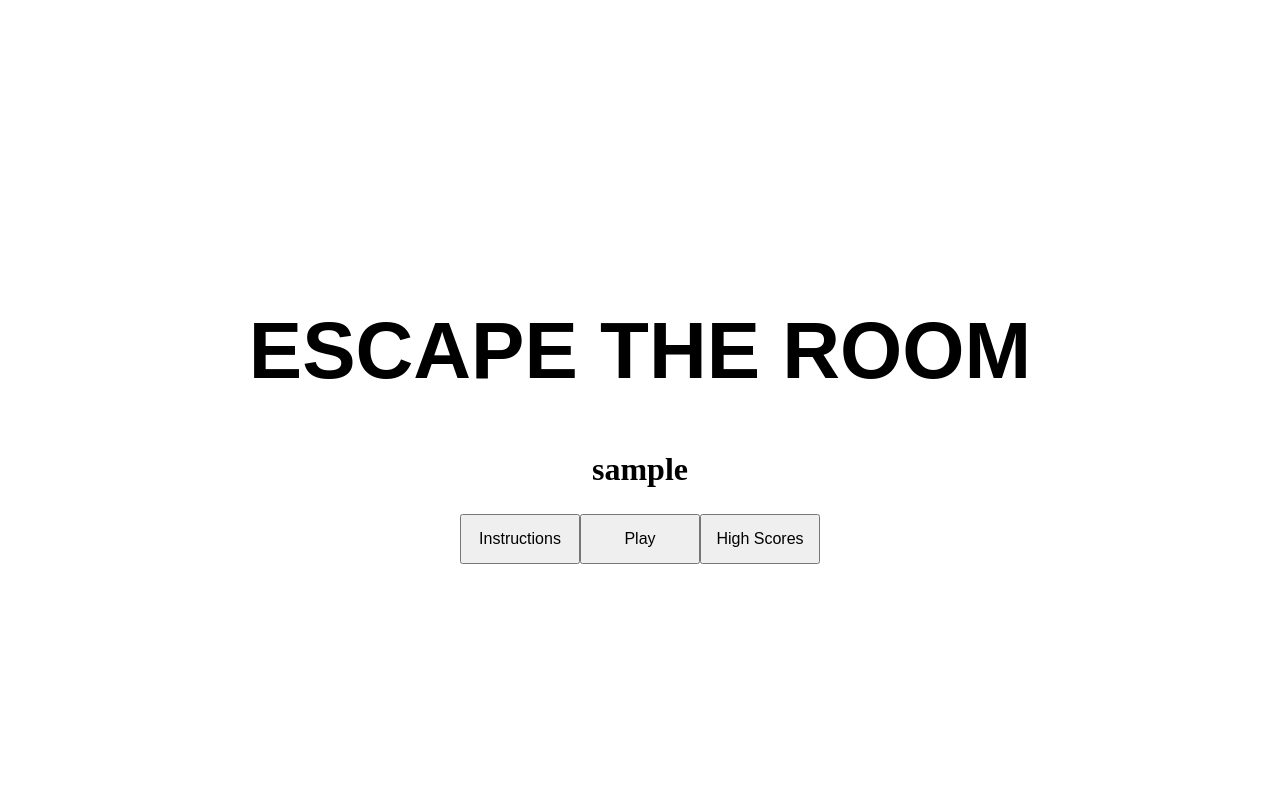
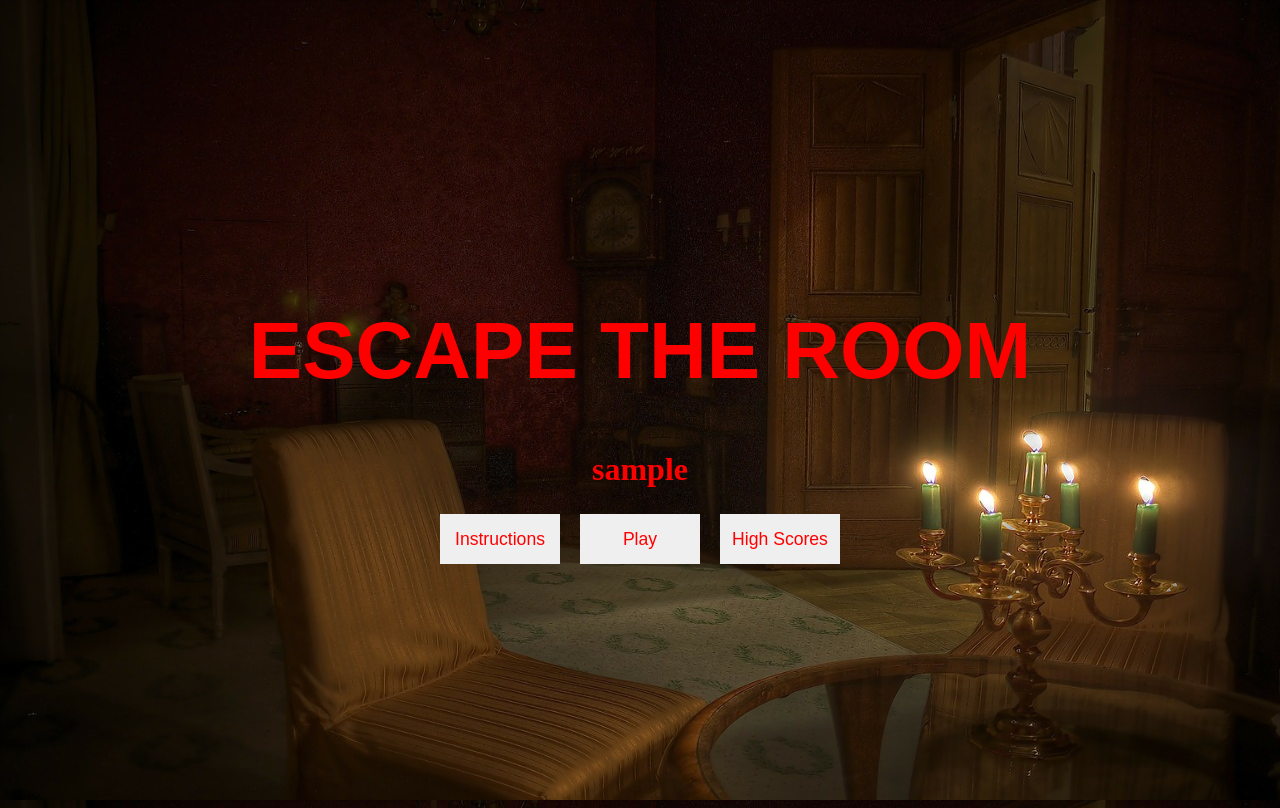
Before and after one commit to JZ987/Escape-the-Room, a Python web app: template templates/index.html in a window 1280 px wide. Run offline with Jinja, Linux system fonts and the light colour scheme; the template is opened without the code that fills it: most values are stand-ins (such as "Sample title", 1, 10 or a date in 2020).

Commit message:
linked homepage with gamepage

```diff
--- a/static_folder/index.css
+++ b/static_folder/index.css
@@ -2,12 +2,14 @@ h1 {
   font-family: fantasy;
   font-size: 500%;
   text-align: center;
+  color: red;
 }
 
 h2 {
   font-family: inherit;
   font-size: 200%;
   text-align: center;
+  color: red;
 }
 
 html {
@@ -15,6 +17,8 @@ html {
 }
 
 body {
+  background-image: url('images/background.jpg');
+  background-size: 100% 100%;
   align-items: center;
   justify-content: center;
   display: flex;
@@ -24,7 +28,18 @@ body {
 button {
   width: 120px;
   height: 50px;
-  font-size: 100%;
+  font-size: 110%;
+  color: red;
+  background-color: none;
+  border: none;
+}
+
+#instruction {
+  margin-right: 20px;
+}
+
+#play {
+  margin-right: 20px;
 }
 
 #boxofbuttons {
--- a/templates/index.html
+++ b/templates/index.html
@@ -2,7 +2,7 @@
 <html>
   <head>
     <!-- <link rel="stylesheet" href ="/resources/index.css"> -->
-    <link rel="stylesheet" href="../static_folder/index.css">
+    <link rel="stylesheet" href="/resources/index.css">
     <title>Escape the Room</title>
   </head>
   <body>
@@ -11,9 +11,9 @@
       <h2>{{loginlink}}</h2>
       <div id="boxofbuttons">
         <a href ="/">
-        <button type ="submit">Instructions</button></a>
-        <a href ="/">
-        <button type="submit">Play</button></a>
+        <button type ="submit" id="instruction">Instructions</button></a>
+        <a href ="/game">
+        <button type="submit" id="play">Play</button></a>
         <a href ="/">
         <button type="submit">High Scores</button></a>
       </div>
```
Also changed, not shown: static_folder/images/background.jpg (added).
